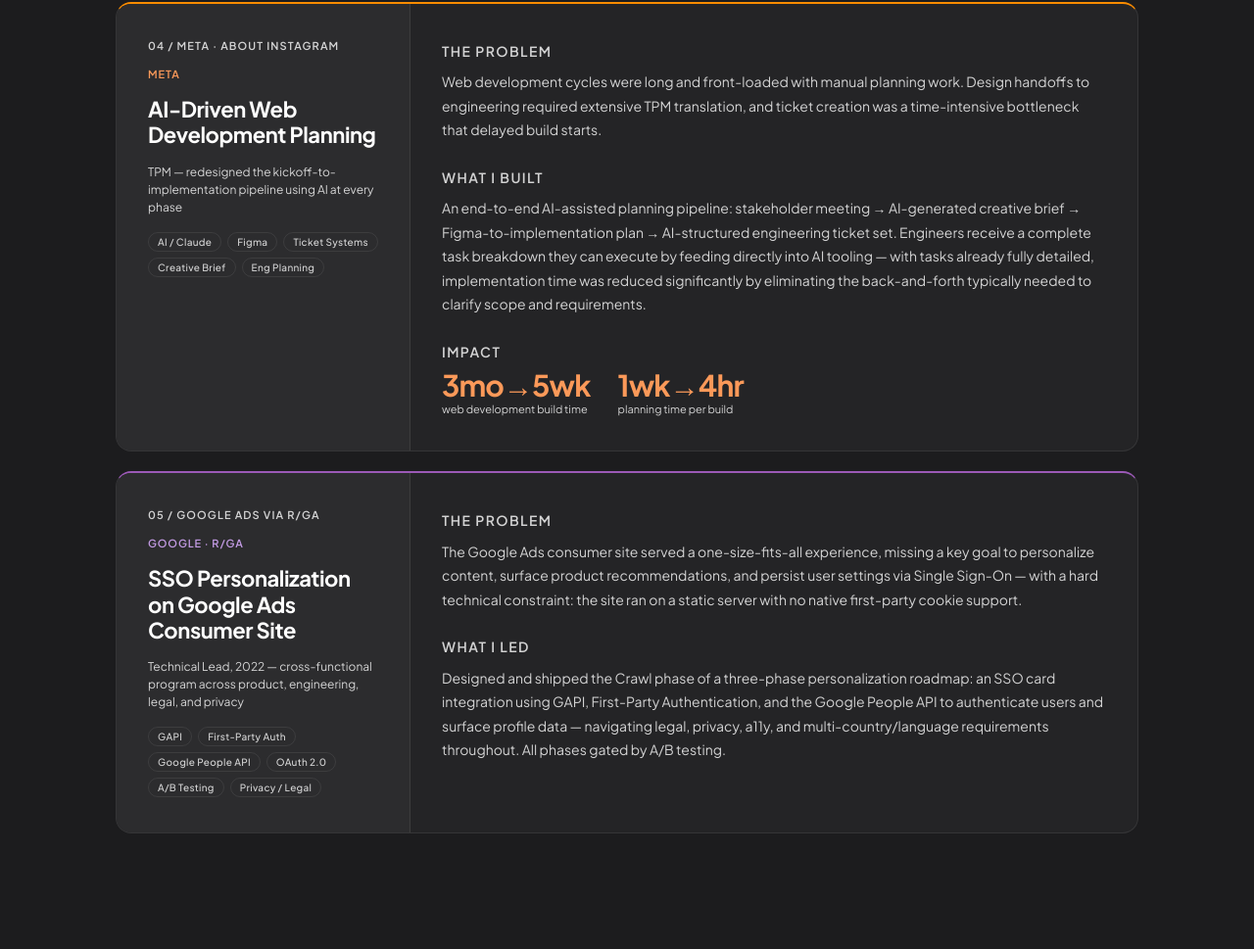
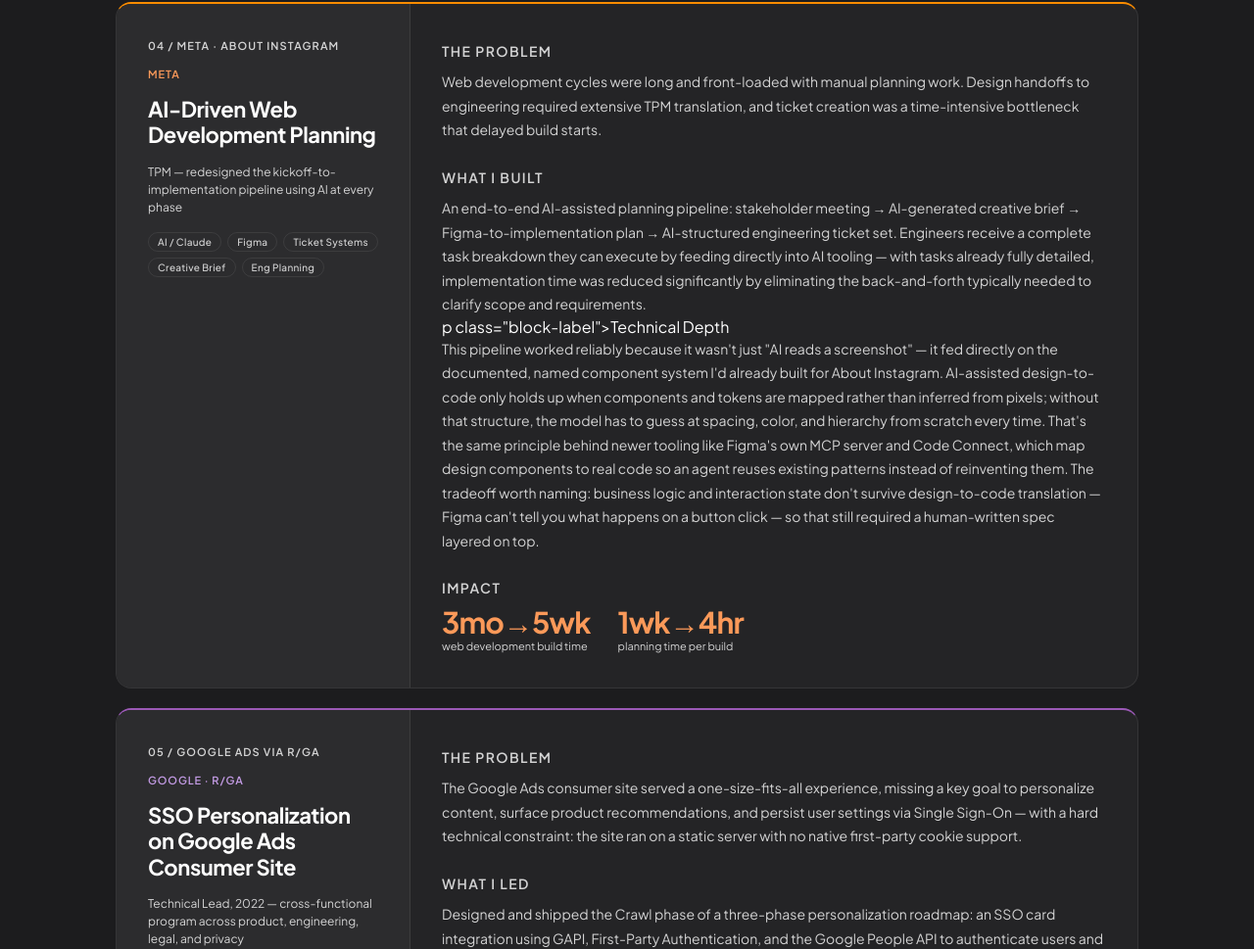
Before and after one commit to loumontano/portfolio, a plain HTML site: page index.html in a window 1280 px wide. Shown: the part 2706-3675 px from the top of the page at 98% size. Drawn offline with Linux system fonts and the light colour scheme.

Commit message:
Update index.html

```diff
--- a/index.html
+++ b/index.html
@@ -379,6 +379,9 @@
       <div class="block">
         <p class="block-label">What I Built</p>
         <p>An end-to-end AI-assisted planning pipeline: stakeholder meeting → AI-generated creative brief → Figma-to-implementation plan → AI-structured engineering ticket set. Engineers receive a complete task breakdown they can execute by feeding directly into AI tooling — with tasks already fully detailed, implementation time was reduced significantly by eliminating the back-and-forth typically needed to clarify scope and requirements.</p>
+
+p class="block-label">Technical Depth</p>
+        <p>This pipeline worked reliably because it wasn't just "AI reads a screenshot" — it fed directly on the documented, named component system I'd already built for About Instagram. AI-assisted design-to-code only holds up when components and tokens are mapped rather than inferred from pixels; without that structure, the model has to guess at spacing, color, and hierarchy from scratch every time. That's the same principle behind newer tooling like Figma's own MCP server and Code Connect, which map design components to real code so an agent reuses existing patterns instead of reinventing them. The tradeoff worth naming: business logic and interaction state don't survive design-to-code translation — Figma can't tell you what happens on a button click — so that still required a human-written spec layered on top.</p>
       </div>
       <div class="block">
         <p class="block-label">Impact</p>
```
